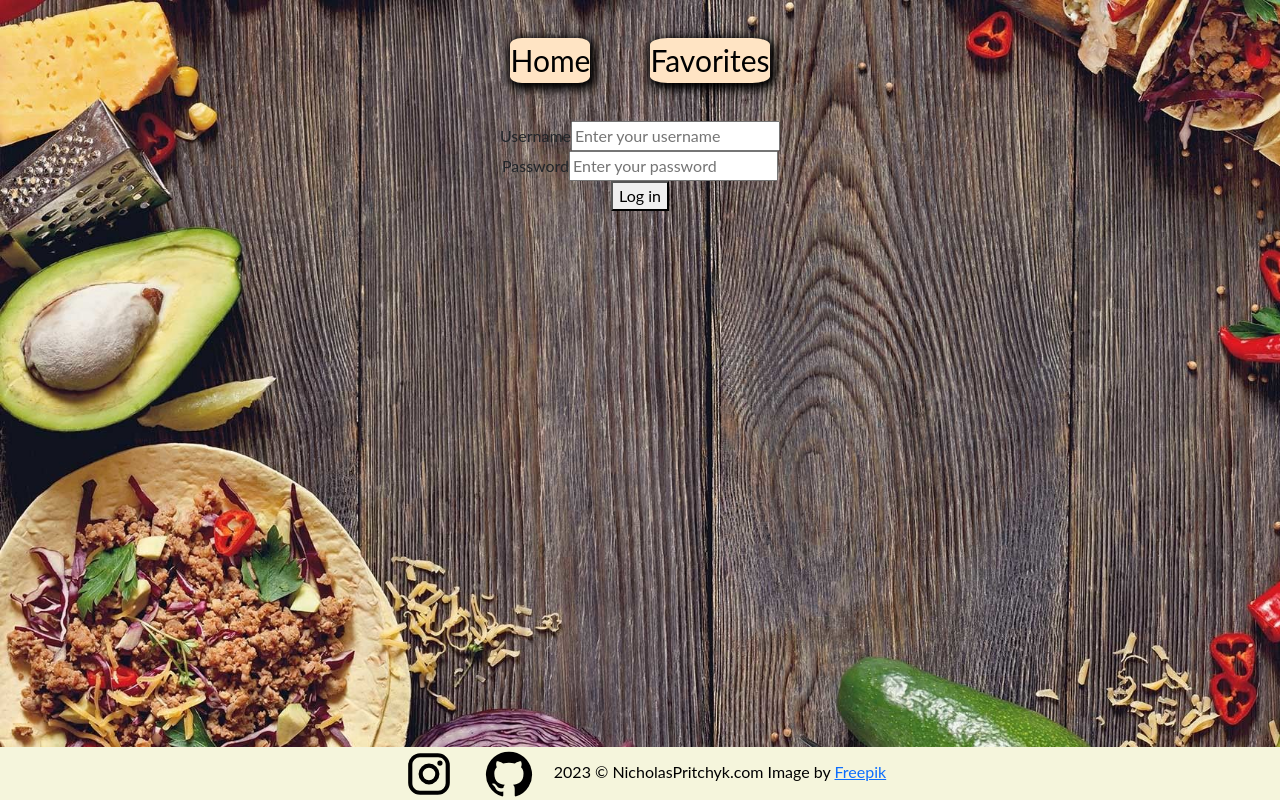
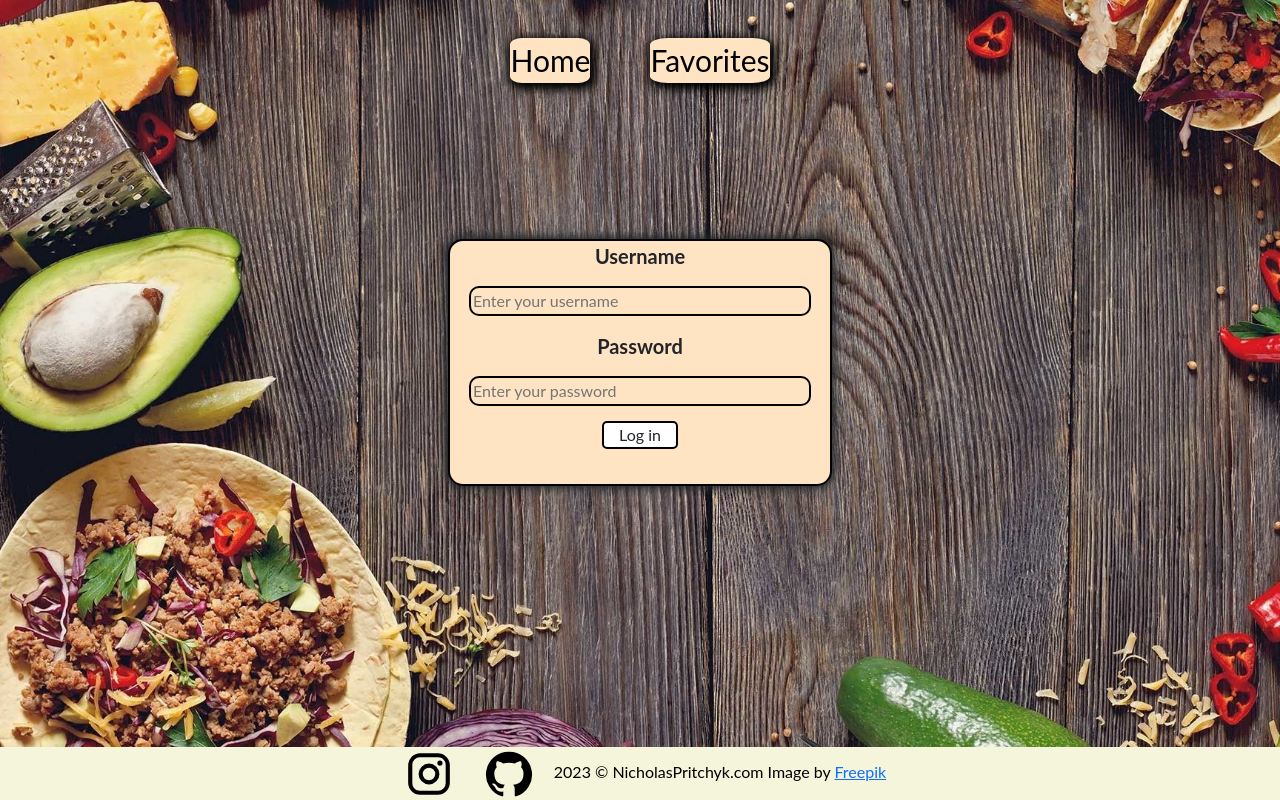
Before and after one commit to nickpritchyk/RecipeRepository_Updated, a React (Create React App) app in the folder client/reciperepo/: page /login in a window 1280 px wide. Built offline with nearby package versions, Linux system fonts and the light colour scheme.

Commit message:
added favorite button and searchbar css

```diff
--- a/client/reciperepo/src/components/RecipeCard.js
+++ b/client/reciperepo/src/components/RecipeCard.js
@@ -16,6 +16,7 @@ const RecipeCard = ({results}) => {
                         bulk of the card's content.
                     </Card.Text>
                 </Card.Body>
+                <button className='favorite-btn'>Favorite</button>
             </Card>
         </Col>
             )
--- a/client/reciperepo/src/components/SearchBar.js
+++ b/client/reciperepo/src/components/SearchBar.js
@@ -31,9 +31,10 @@ export const SearchBar = () => {
             <Row>
             <form className='search-div' onSubmit={handleSearch}>
                 <input type="text" placeholder="Search for recipes..." onChange={(e) =>  setSearch(e.target.value)}/>
-                <button className='search-btn'type='submit' onSubmit={handleSearch}> <FaSearch/></button>
+                <button className='search-btn' type='submit' onSubmit={handleSearch}> <FaSearch/></button>
             </form>
             </Row>
+            <Container>
                 <Row>
                 {loading ? ( <h3>Loading...</h3>
                 ) : (
@@ -41,6 +42,7 @@ export const SearchBar = () => {
                 )}
                 </Row>
             </Container>
+        </Container>
     );
 }
 
--- a/client/reciperepo/src/pages/login.js
+++ b/client/reciperepo/src/pages/login.js
@@ -7,7 +7,7 @@ function Login() {
     const [username, setUsername] = useState('');
     const [password, setPassword] = useState('');
     const [loginState, setLoginState] = useState('');
-    const [nav, setNav] = useState('false');
+    const [nav, setNav] = useState();
 
     // console.log(username, password)
 
@@ -18,10 +18,10 @@ function Login() {
         }).then((response) => {
             if(response.data.message) {
                 setLoginState(response.data.message)
-                setNav(true)
-                return(nav)
+                setNav(response.data.message)
             } else {
-                setLoginState(response.data[0].username)
+                setNav(response.data[0].username)
+                // setLoginState(response.data[0].username)
             }
         });
     };
@@ -32,19 +32,21 @@ function Login() {
         <div className="login">
             <div>
                 <label> Username </label>
-                <input placeholder="Enter your username" onChange={(e) => setUsername(e.target.value)}/>
+                <input className='input' placeholder="Enter your username" onChange={(e) => setUsername(e.target.value)}/>
             </div>
             <div>
                 <label> Password </label>
-                <input placeholder="Enter your password" onChange={(e) => setPassword(e.target.value)}/>
+                <input className='input' placeholder="Enter your password" onChange={(e) => setPassword(e.target.value)}/>
             </div>
-            <div>
-            <button onClick={login}>
-                Log in
-            </button>
+            <div className='login-page-btn'>
+            <button style={{all: 'unset'}} onClick={() => {
+                    login()
+                    loginState ? navigate("/") : navigate("/login");}}>
+                    Log in
+                </button>
             </div>
             <p>
-                {loginState}
+                {nav}
             </p>
         </div>
     )
--- a/client/reciperepo/src/pages/register.js
+++ b/client/reciperepo/src/pages/register.js
@@ -10,7 +10,7 @@ function Register() {
 
     // console.log(username, password)
 
-    const Register = () => {
+    const register = () => {
         Axios.post("http://localhost:3001/register", {
         username: loginUsername,
         password: loginPassword,
@@ -27,20 +27,20 @@ function Register() {
         <div className="login">
             <div>
                 <label> Username </label>
-                <input placeholder="Enter a username" onChange={(e) => setLoginUsername(e.target.value)}/>
+                <input className="input" placeholder="Enter a username" onChange={(e) => setLoginUsername(e.target.value)}/>
             </div>
             <div>
                 <label> Password </label>
-                <input placeholder="Enter a password" onChange={(e) => setLoginPassword(e.target.value)}/>
+                <input className="input" placeholder="Enter a password" onChange={(e) => setLoginPassword(e.target.value)}/>
             </div>
-            <div>
-                <button onClick={() => {
-                    navigate("/");
-                    Register()}}>
+            <div className="login-page-btn">
+                <button style={{all: 'unset'}} onClick={() => {
+                    registeredState ? navigate("/") : navigate("/register");
+                    register()}}>
                     Register
                 </button>
             </div>
-            {registeredState &&
+           {registeredState &&
             <p className="msg">
                 {registeredState}
             </p>
--- a/client/reciperepo/src/styles/Login.css
+++ b/client/reciperepo/src/styles/Login.css
@@ -1,6 +1,37 @@
 .login {
     display: grid;
-    grid-column: 2;
+    background-color: bisque;
+    width: 30vw;
+    margin: auto;
+    border: 2px solid black;
+    border-radius: 15px;
+    box-shadow: 0px 0px 10px 3px;
+}
+
+input {
+    background-color: transparent;
+    border: 2px solid black;
+    display: grid;
+    margin-left: auto;
+    margin-right: auto;
+    margin-top: 15px;
+    margin-bottom: 15px;
+    border-radius: 10px;
+    width: 90%;
+}
+
+label {
+    font-weight: bolder;
+    font-size: 20px;
+}
+
+.login-page-btn {
+    margin: auto;
+    background-color: white;
+    border: 2px solid black;
+    border-radius: 5px;
+    width: 20%;
+    margin-bottom: 5%;
 }
 
 .msg {
--- a/client/reciperepo/src/styles/SearchBar.css
+++ b/client/reciperepo/src/styles/SearchBar.css
@@ -13,12 +13,16 @@
 .search-div {
     font-size: 18px;
     display: flex;
-    justify-content: center;
     align-items: center;
     margin-bottom: 10%;
+    justify-content: center;
 }
 
 .search-btn {
+    margin: 0;
+    display: flex;
+    align-items: center;
+    justify-content: center;
     background-color: yellow;
     height: 3.5vh;
     width: 2vw;
```
Also changed, not shown: 1 other file (tests, documents, lock files or other folders). Lines whose indentation alone changed are shown as unchanged.
